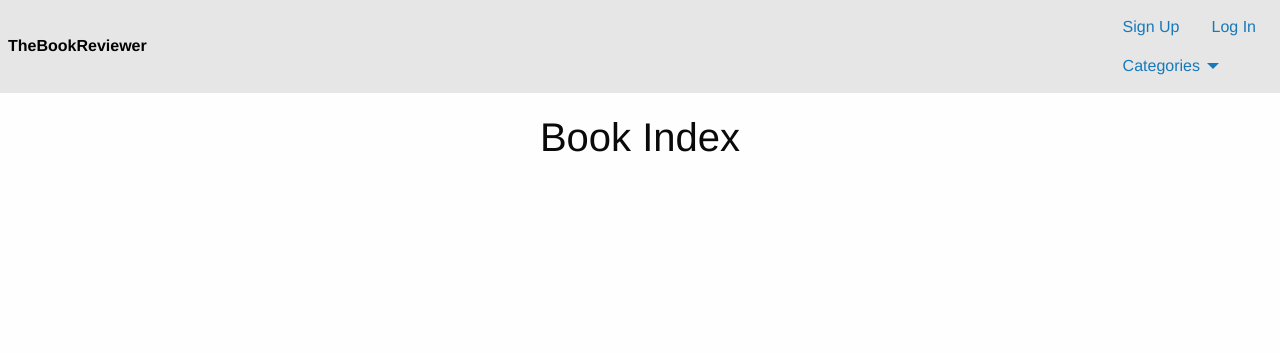
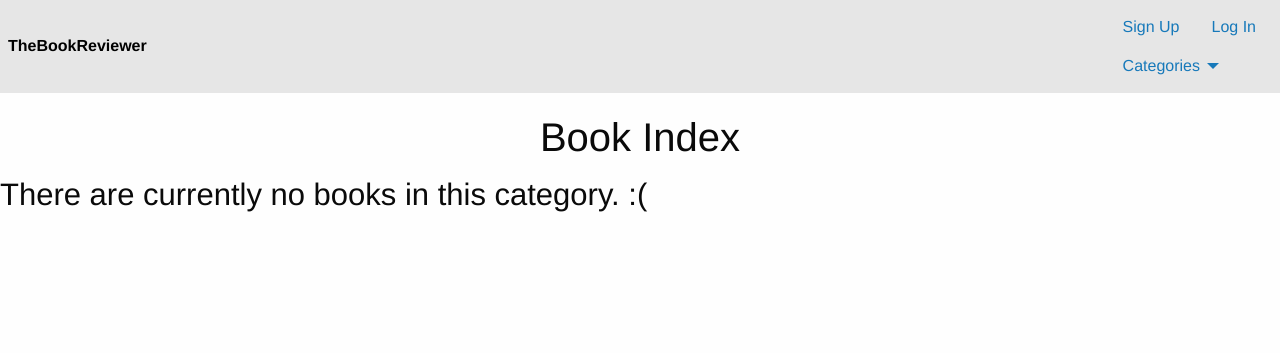
Before and after one commit to m-lamarre/BookReview, a Rails app: page / in a window 1280 px wide. Shown: the top 353 px of the page. Run offline with Rails 7, Linux system fonts and the light colour scheme; data that the repository does not hold is empty; style sheets or scripts are compiled from the project's sources; some libraries are stand-ins or nearby versions.

Commit message:
updated index page

```diff
--- a/app/views/books/index.html.slim
+++ b/app/views/books/index.html.slim
@@ -3,6 +3,11 @@ h2
 
 h1.current-category
   = params[:category]
+
+- if @books.count == 0
+  h3
+    | There are currently no books in this category. :(
+- else
   - @books.each do |book|
     h3
       = link_to book.title, book_path(book)
```
